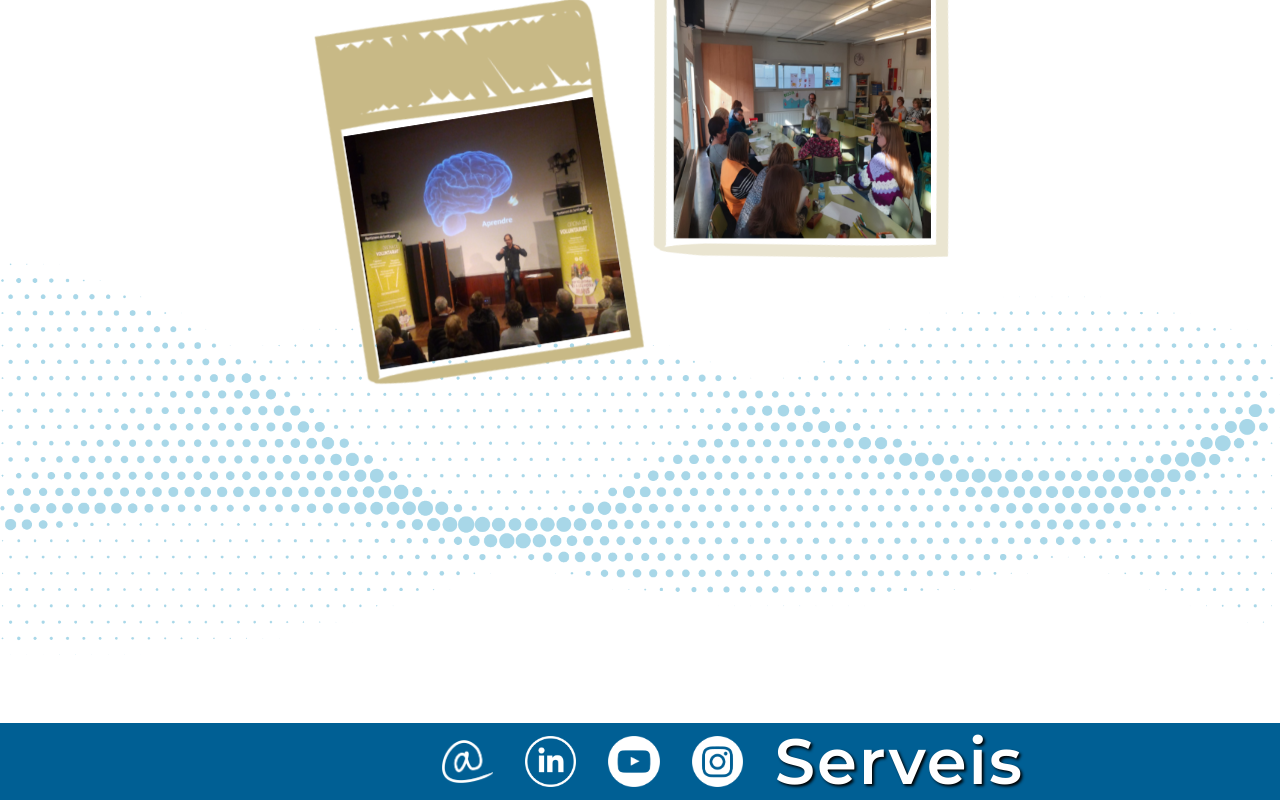
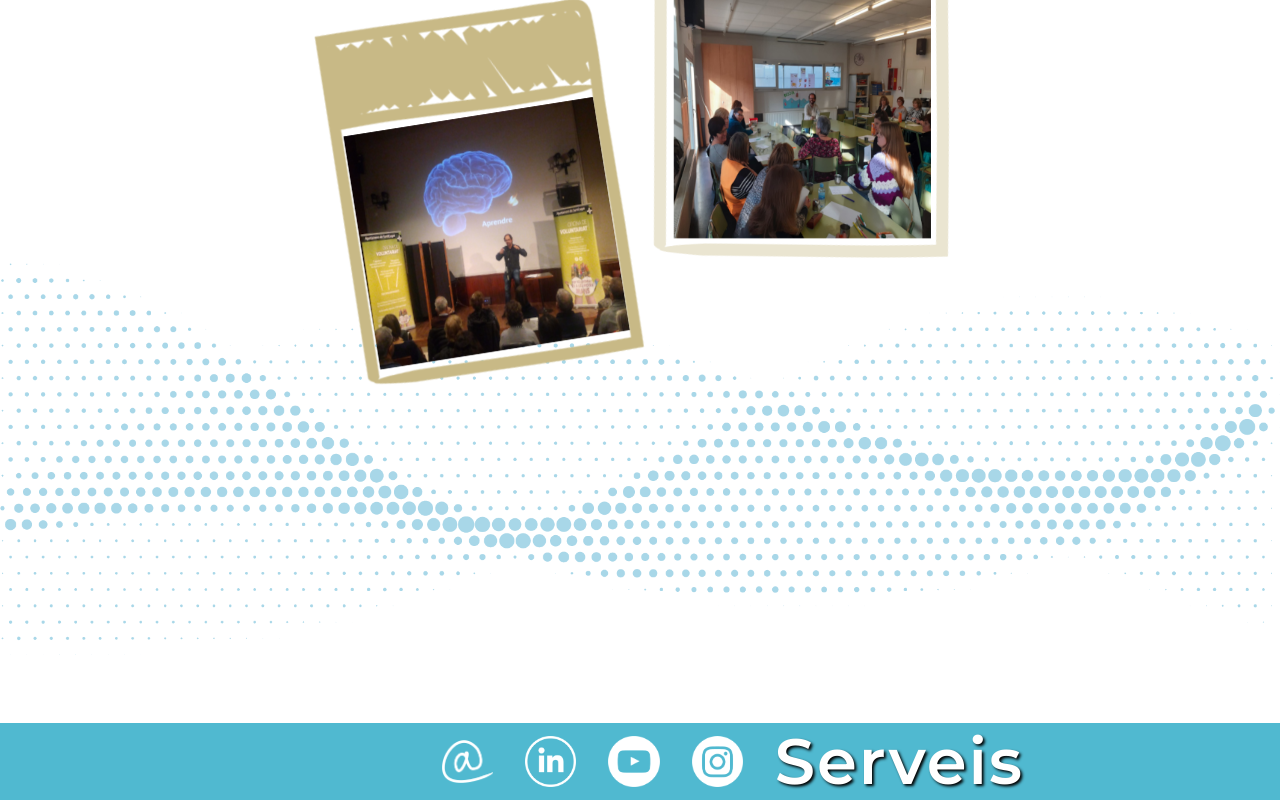
Before and after one commit to devlitus/vite-roger, a React (Vite) app: page /bissnes in a window 1280 px wide. Shown: the part 2911-3711 px from the top of the page. Built offline with nearby package versions, Linux system fonts and the light colour scheme; a web font is replaced by a local one.

Commit message:
Component Bissnes
Refactor styles

```diff
--- a/src/pages/bissnes/bissnes.jsx
+++ b/src/pages/bissnes/Bissnes.jsx
@@ -58,7 +58,7 @@ export const Bissnes = () => {
           alt=""
         />
       </div>
-      <Footer />
+      <Footer background="#50b9d0" />
     </main>
   );
 };
```
